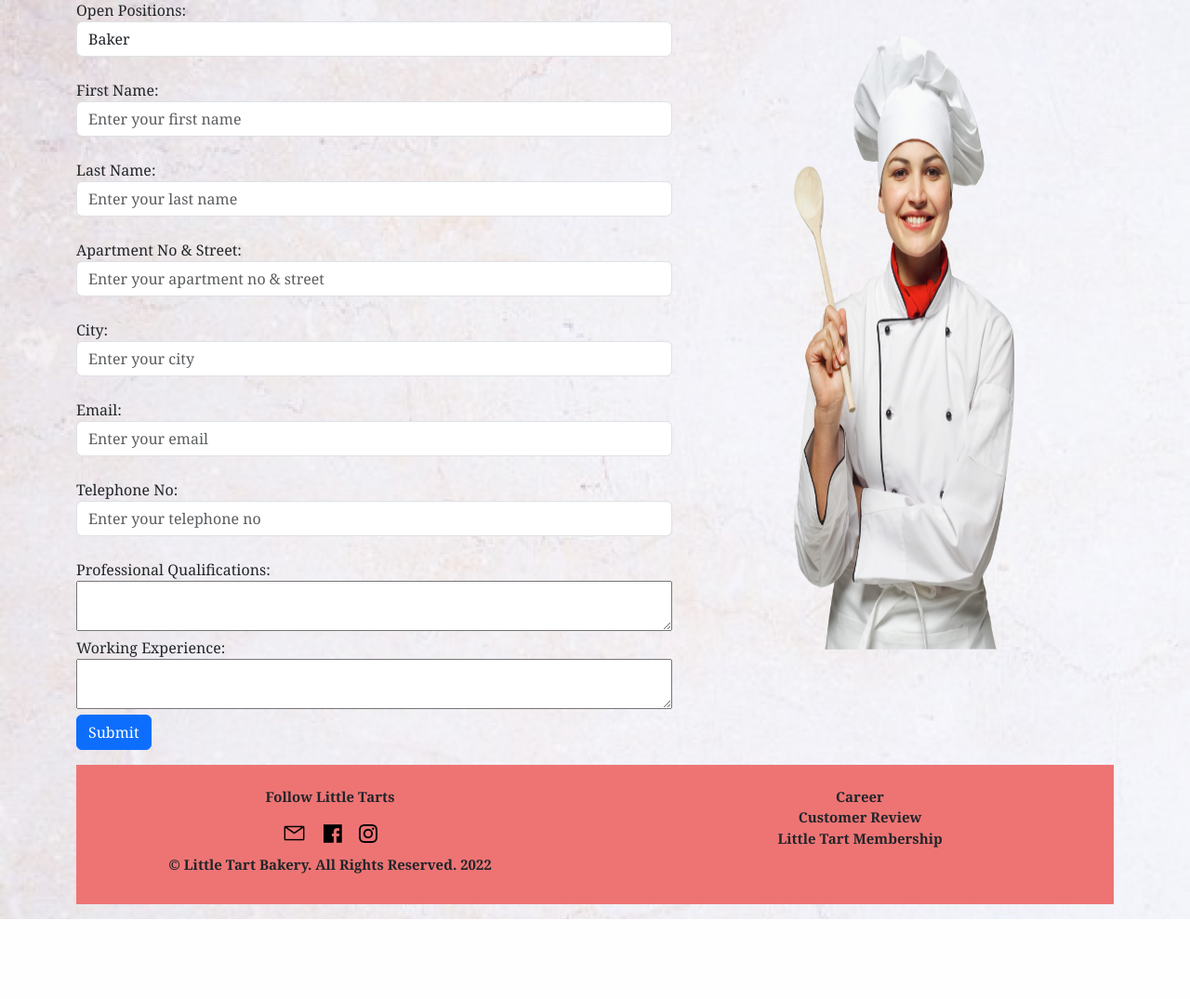
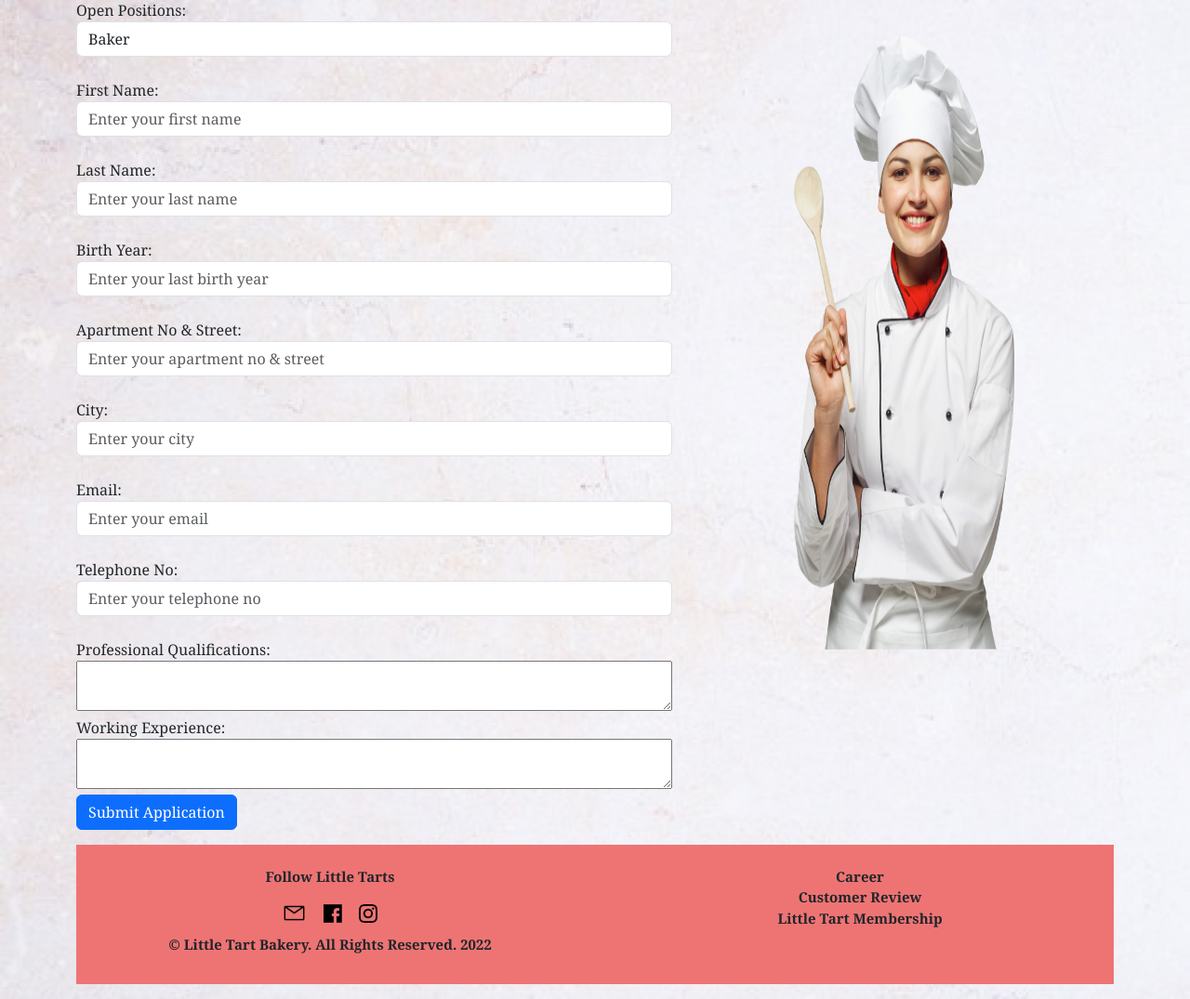
Before and after one commit to AMKLGimhani/LittleTartBakery-WebPro, a PHP site: page /career.php in a window 1280 px wide. Shown: the part 328-1403 px from the top of the page at 93% size. Before the commit the page ends 1317 px from the top, so only its background shows below. Run offline with PHP 8.4, Linux system fonts and the light colour scheme.

Commit message:
career form

```diff
--- a/career.php
+++ b/career.php
@@ -23,6 +23,9 @@ require_once 'header.php';
                 <label for="lname">Last Name:</label>
                 <input type="text" class="form-control" id="lname" placeholder="Enter your last name" name="lname" required><br>
 
+                <label for="birthyear">Birth Year:</label>
+                <input type="number" class="form-control" id="birthyear" placeholder="Enter your last birth year" name="birthyear" required><br>
+
                 <label for="apartmentNo&Street">Apartment No & Street:</label>
                 <input type="text" class="form-control" id="apartmentNo&Street" placeholder="Enter your apartment no & street" name="apartmentNo&Street" required><br>
 
@@ -44,7 +47,7 @@ require_once 'header.php';
 
 
 
-                <button type="submit" class="btn btn-primary" name="submit">Submit</button>
+                <button type="submit" class="btn btn-primary" name="submit">Submit Application</button>
             </div>
 
             <div class="col-md-5">
```
